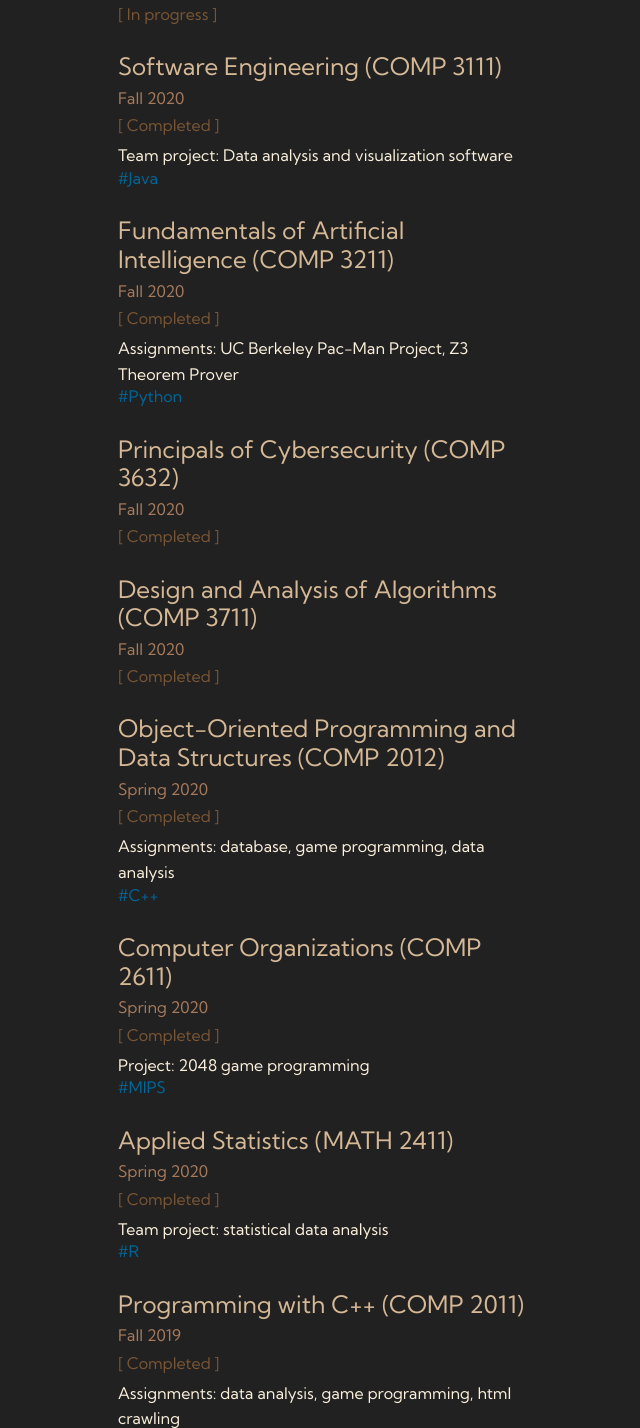
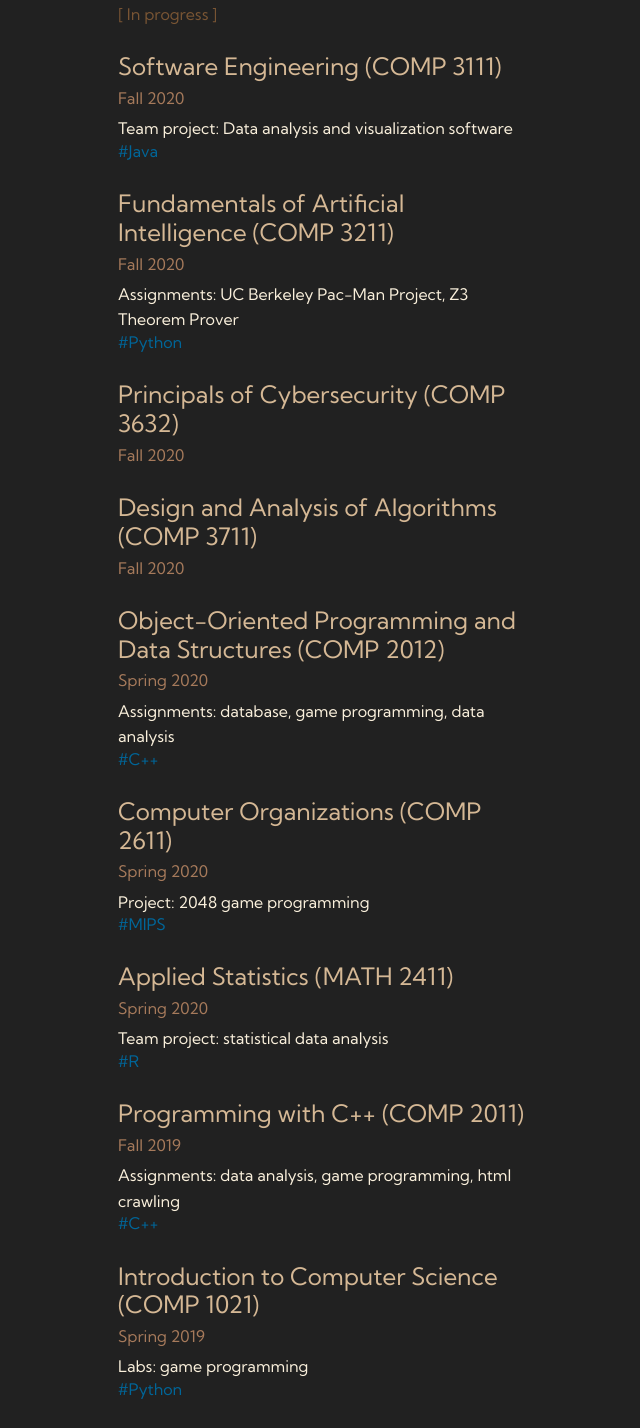
Before and after one commit to kckcng/kckcng.github.io, a plain HTML site: page index.html in a window 1280 px wide. Shown: the part 4884-6312 px from the top of the page, without its empty margins (522-1162 px from the left). Drawn offline with Linux system fonts and the light colour scheme; a script that the page names is missing.

Commit message:
Update index.html

```diff
--- a/index.html
+++ b/index.html
@@ -400,7 +400,6 @@ https://templatemo.com/tm-555-upright
                                 <div class="exp-column left">
                                     <h4 class="exp-position"> Software Engineering (COMP 3111) </h4>
                                     <h6 class="exp-date"> Fall 2020 </h6>
-                                    <h6 class="exp-type"> [ Completed ] </h6>
                                     Team project: Data analysis and visualization software
 
                                     <br>
@@ -414,7 +413,6 @@ https://templatemo.com/tm-555-upright
                                 <div class="exp-column left">
                                     <h4 class="exp-position"> Fundamentals of Artificial Intelligence (COMP 3211) </h4>
                                     <h6 class="exp-date"> Fall 2020 </h6>
-                                    <h6 class="exp-type"> [ Completed ] </h6>
                                     Assignments: UC Berkeley Pac-Man Project, Z3 Theorem Prover
 
                                     <br>
@@ -428,7 +426,6 @@ https://templatemo.com/tm-555-upright
                                 <div class="exp-column left">
                                     <h4 class="exp-position"> Principals of Cybersecurity (COMP 3632) </h4>
                                     <h6 class="exp-date"> Fall 2020 </h6>
-                                    <h6 class="exp-type"> [ Completed ] </h6>
 
                                     <!-- <br> -->
                                     <h6 class="exp-hashtag"> </h6>
@@ -441,7 +438,6 @@ https://templatemo.com/tm-555-upright
                                 <div class="exp-column left">
                                     <h4 class="exp-position"> Design and Analysis of Algorithms (COMP 3711) </h4>
                                     <h6 class="exp-date"> Fall 2020 </h6>
-                                    <h6 class="exp-type"> [ Completed ] </h6>
 
                                     <!-- <br> -->
                                     <h6 class="exp-hashtag"> </h6>
@@ -454,7 +450,6 @@ https://templatemo.com/tm-555-upright
                                 <div class="exp-column left">
                                     <h4 class="exp-position"> Object-Oriented Programming and Data Structures (COMP 2012) </h4>
                                     <h6 class="exp-date"> Spring 2020 </h6>
-                                    <h6 class="exp-type"> [ Completed ] </h6>
                                     Assignments: database, game programming, data analysis
 
                                     <br>
@@ -468,7 +463,6 @@ https://templatemo.com/tm-555-upright
                                 <div class="exp-column left">
                                     <h4 class="exp-position"> Computer Organizations (COMP 2611) </h4>
                                     <h6 class="exp-date"> Spring 2020 </h6>
-                                    <h6 class="exp-type"> [ Completed ] </h6>
                                     Project: 2048 game programming
 
                                     <br>
@@ -482,7 +476,6 @@ https://templatemo.com/tm-555-upright
                                 <div class="exp-column left">
                                     <h4 class="exp-position"> Applied Statistics (MATH 2411) </h4>
                                     <h6 class="exp-date"> Spring 2020 </h6>
-                                    <h6 class="exp-type"> [ Completed ] </h6>
                                     Team project: statistical data analysis
 
                                     <br>
@@ -496,7 +489,6 @@ https://templatemo.com/tm-555-upright
                                 <div class="exp-column left">
                                     <h4 class="exp-position"> Programming with C++ (COMP 2011) </h4>
                                     <h6 class="exp-date"> Fall 2019 </h6>
-                                    <h6 class="exp-type"> [ Completed ] </h6>
                                     Assignments: data analysis, game programming, html crawling
 
                                     <br>
@@ -510,7 +502,6 @@ https://templatemo.com/tm-555-upright
                                 <div class="exp-column left">
                                     <h4 class="exp-position"> Introduction to Computer Science (COMP 1021) </h4>
                                     <h6 class="exp-date"> Spring 2019 </h6>
-                                    <h6 class="exp-type"> [ Completed ] </h6>
                                     Labs: game programming
 
                                     <br>
@@ -605,7 +596,7 @@ https://templatemo.com/tm-555-upright
                 <div class="tm-section-wrap tm-copyright row">
                     <div class="col-12">
                         <div class="text-right">
-                            Last updated: 9 Feb 2021
+                            Last updated: 10 Feb 2021
                         </div>
                     </div>
                 </div>
```
